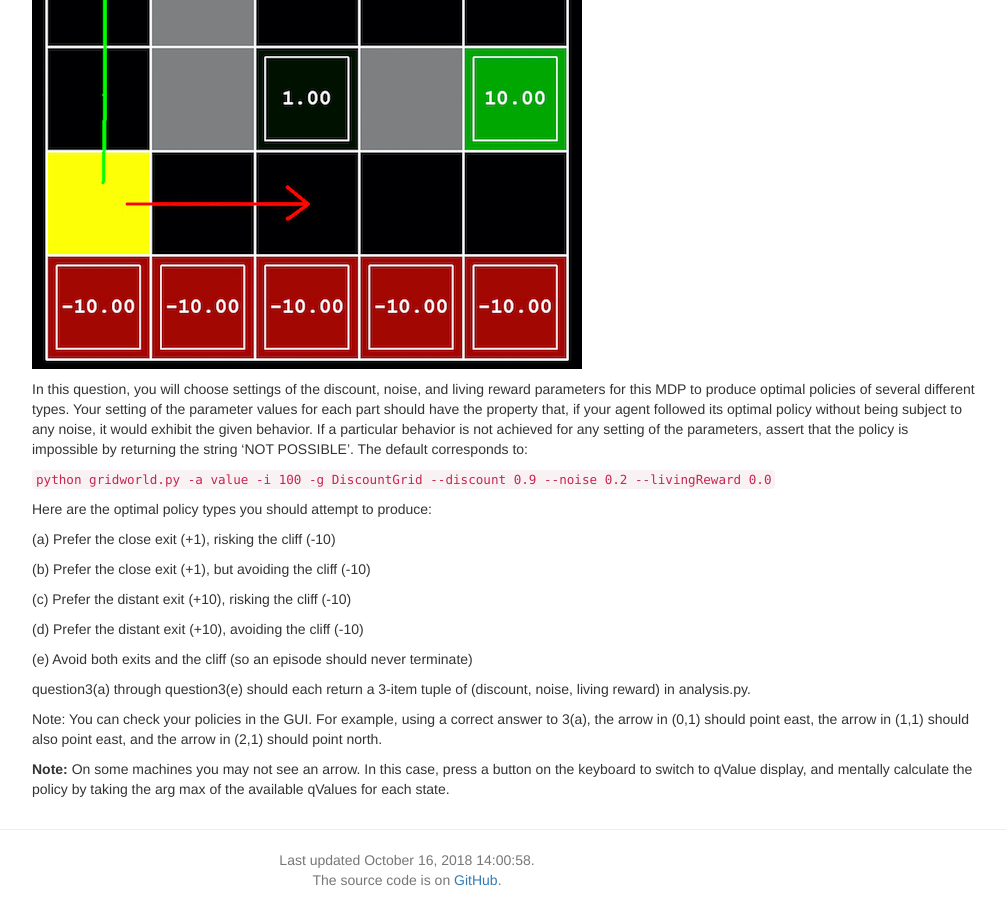
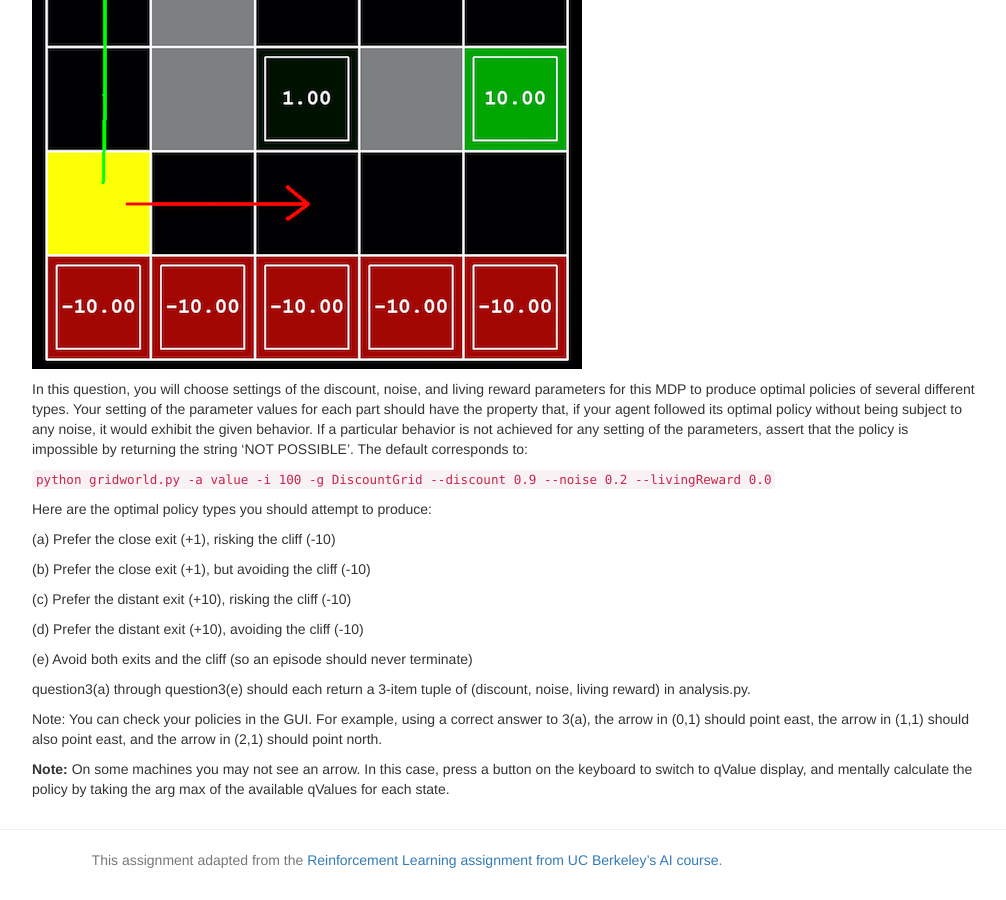
Before and after one commit to artificial-intelligence-class/artificial-intelligence-class.github.io, a Jekyll site: the page built from homeworks/hw5/homework5.md, in a window 1280 px wide and 900 px high, scrolled down 3324 px. Shown: the whole window, without its empty margins (233-1239 px from the left). Built offline with Jekyll 4.4.1, drawn with Linux system fonts in a browser that asks for light colours; nearby versions of some CDN libraries; a script that is not in the unit is left out.

Commit message:
Added attribution to UC Berkeley

```diff
--- a/homeworks/hw5/homework5.md
+++ b/homeworks/hw5/homework5.md
@@ -13,6 +13,7 @@ materials:
         url: homeworks/hw5/skeleton.zip
 
 submission_link: https://www.gradescope.com/courses/21105
+attribution: This assignment adapted from the [Reinforcement Learning assignment from UC Berkeley's AI course](http://ai.berkeley.edu/reinforcement.html).
 ---
 
 <!-- Check whether the assignment is up to date -->
```
